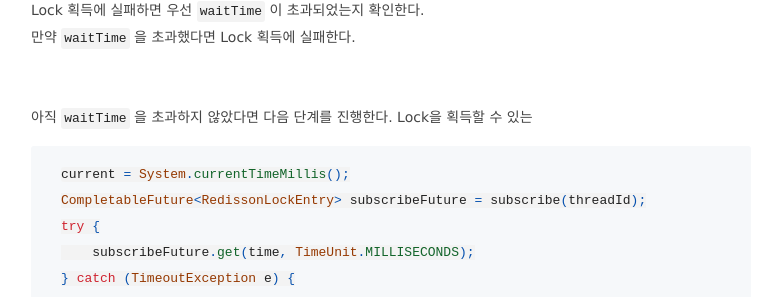
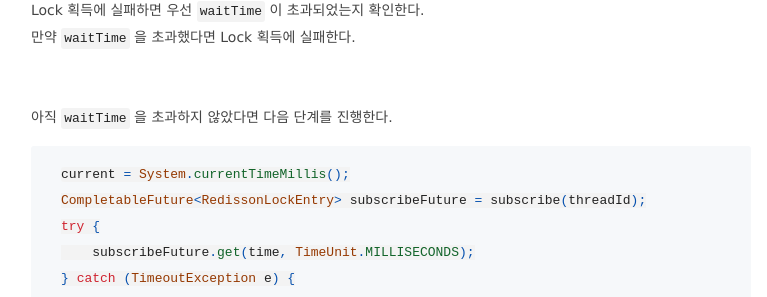
Before and after one commit to yeonise/yeonise.github.io, a Jekyll site: the page built from _posts/2024-05-05-redisson-tryLock.md, in a window 1280 px wide and 900 px high, scrolled down 3119 px. Shown: the part 151-448 px from the top of the window, without its empty margins (249-1016 px from the left). Built offline with Jekyll 4.4.1, drawn with Linux system fonts in a browser that asks for light colours.

Commit message:
typo correction

````diff
--- a/_posts/2024-05-05-redisson-tryLock.md
+++ b/_posts/2024-05-05-redisson-tryLock.md
@@ -137,7 +137,6 @@ Lock 획득에 실패하면 우선 `waitTime` 이 초과되었는지 확인한
 <br />
 
 아직 `waitTime` 을 초과하지 않았다면 다음 단계를 진행한다.
-Lock을 획득할 수 있는
 
 ``` java
 current = System.currentTimeMillis();
````
